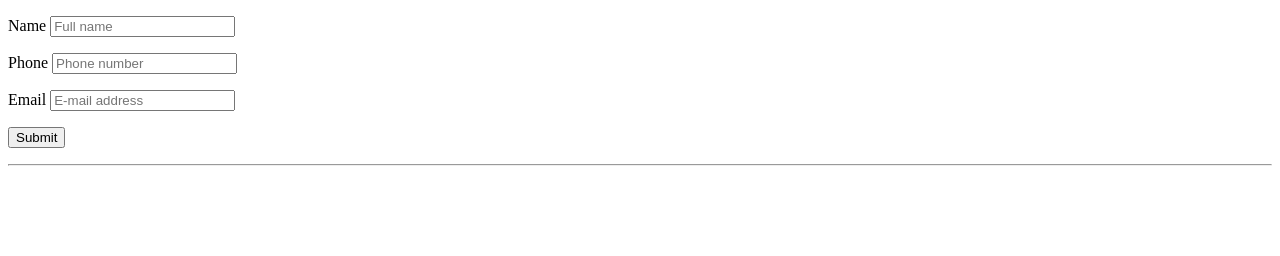
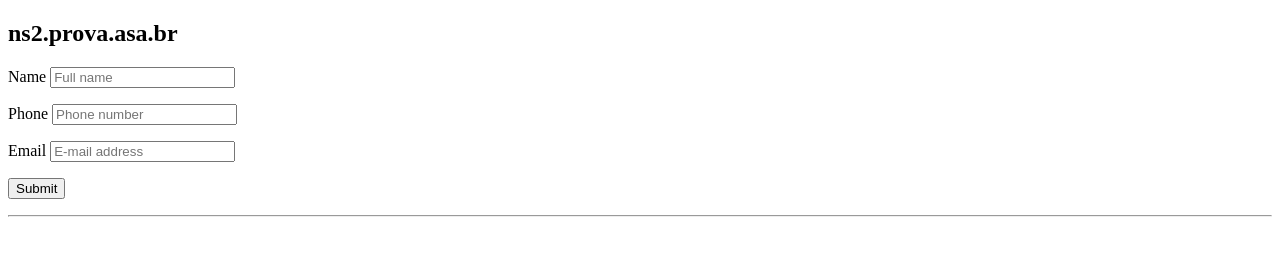
Before and after one commit to CostaPauloEdu/infra-asa, a plain HTML site: page apache/data/index.html in a window 1280 px wide. Drawn offline with Linux system fonts and the light colour scheme.

Commit message:
Identified the web servers in HTML files

```diff
--- a/apache/data/index.html
+++ b/apache/data/index.html
@@ -1,5 +1,7 @@
 <!DOCTYPE html>
 <title>ASA</title>
+
+<h2>ns2.prova.asa.br</h2>
 
 <form method="get" action="/html/codes/html_form_handler.cfm">
   <p>
```
Also changed, not shown: nginx/data/index.html (+2 -0 lines).
